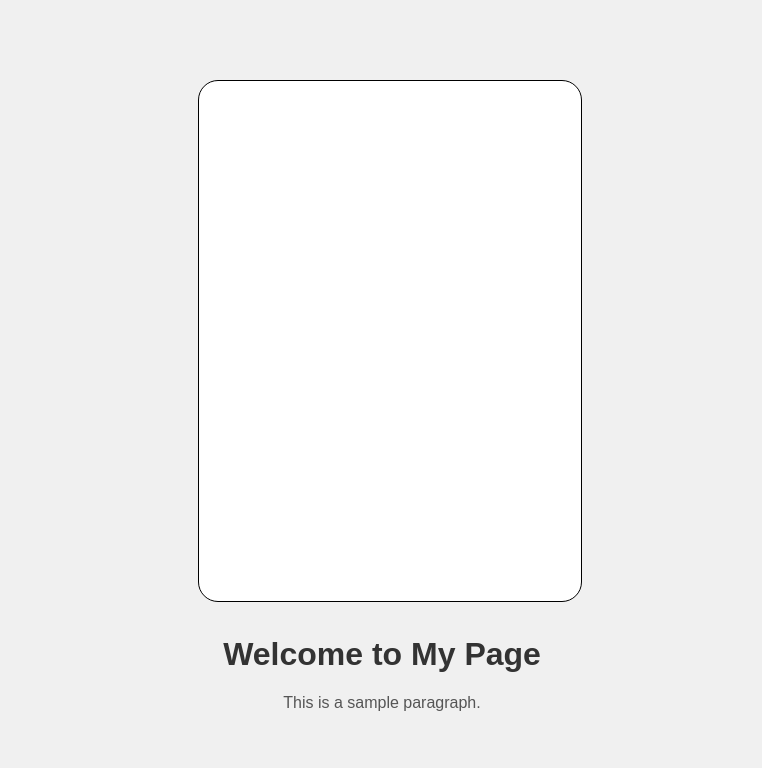
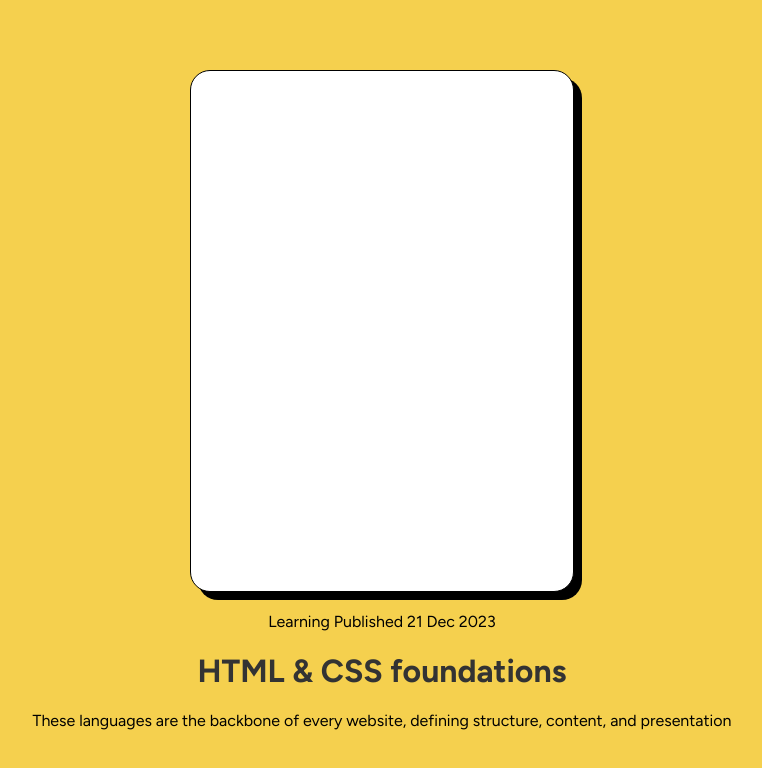
Before and after one commit to AinsleyMauline/blog-preview, a plain HTML site: page blog-preview-card-main/index.html in a window 1280 px wide. Shown: the whole page, without its empty margins (258-1020 px from the left). Drawn offline with Linux system fonts and the light colour scheme.

Commit message:
changed font

```diff
--- a/blog-preview-card-main/index.html
+++ b/blog-preview-card-main/index.html
@@ -4,6 +4,7 @@
     <meta charset="UTF-8">
     <meta name="viewport" content="width=device-width, initial-scale=1.0">
     <title>Centered Rectangle with Content</title>
+    <link href="https://fonts.googleapis.com/css2?family=Figtree:wght@400;700&display=swap" rel="stylesheet">
     <style>
         body {
             display: flex;
@@ -12,8 +13,8 @@
             align-items: center;
             height: 100vh;
             margin: 0;
-            background-color: #f0f0f0;
-            font-family: Arial, sans-serif;
+            background-color: #F5D04E;
+            font-family: 'Figtree', Arial, sans-serif;
         }
 
         .rectangle {
@@ -24,8 +25,7 @@
         border: 1px solid black;
         position: relative;
         z-index: 1; /* Makes the rectangle appear in front */
-            top: 8px; /* Moves the rectangle 8px down */
-            left: 8px; /* Moves the rectangle 8px to the right */
+        box-shadow: 8px 8px 0 0 black; /* Adds 8px shadow to the right and bottom */
     }
 
         .content {
@@ -48,8 +48,12 @@
     <div class="rectangle"></div>
 
     <div class="content">
-        <h1>Welcome to My Page</h1>
-        <p>This is a sample paragraph.</p>
+      <p1>Learning</p1>
+      <p2>Published 21 Dec 2023</p2>
+      <h1>HTML & CSS foundations</h1>
+      <p3>These languages are the backbone of every
+          website, defining structure, content, and
+          presentation</p3>
     </div>
 </body>
 </html>
```
Lines whose indentation alone changed are shown as unchanged.
